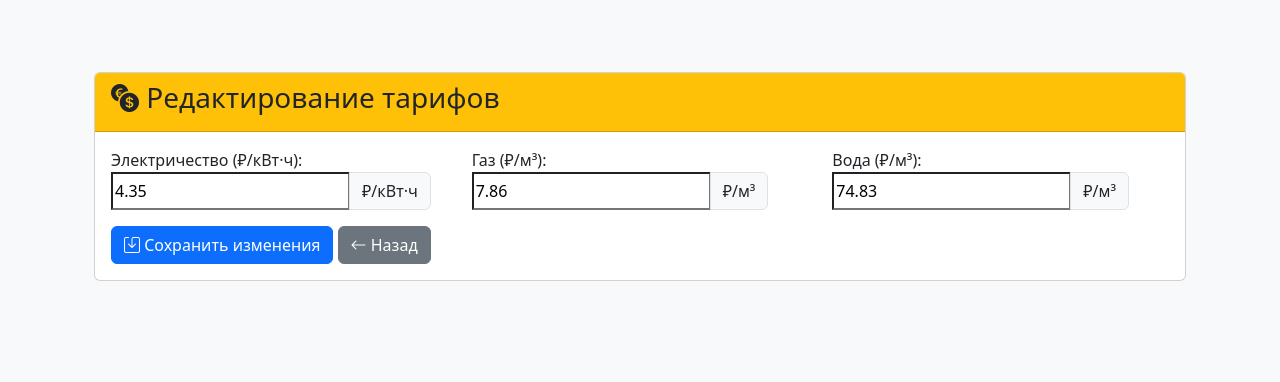
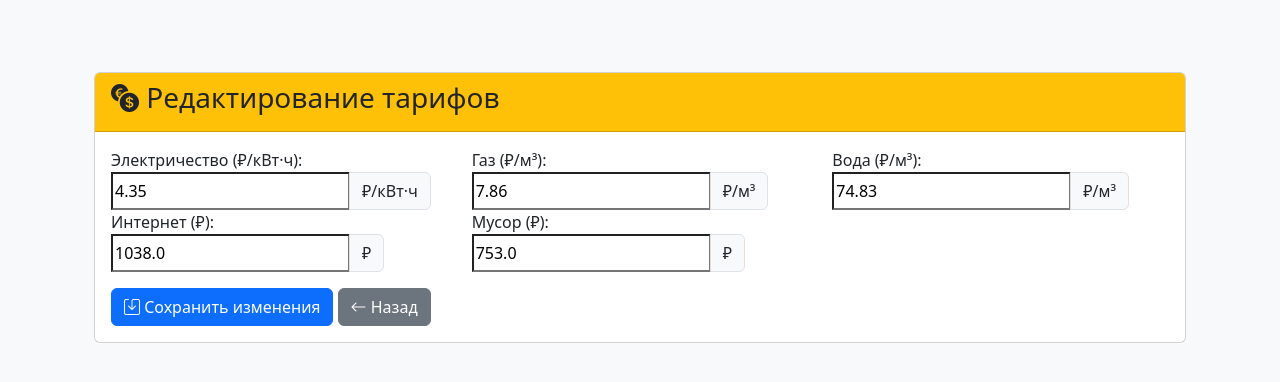
Before and after one commit to runo4938/ProjDjango, a Django app: page /edit-tariffs/ in a window 1280 px wide. Shown: the top 382 px of the page. Run offline with Django 5.2, Linux system fonts and the light colour scheme; some libraries are stand-ins or nearby versions.

Commit message:
04.05.2025

```diff
--- a/utility_billing/billing/forms.py
+++ b/utility_billing/billing/forms.py
@@ -20,7 +20,9 @@ class UtilityForm(forms.ModelForm):
             return {
                 'electricity': float(root.find('electricity').text),
                 'gas': float(root.find('gas').text),
-                'water': float(root.find('water').text)
+                'water': float(root.find('water').text),
+                'internet': float(root.find('internet').text),
+                'musor': float(root.find('musor').text)
             }
         except (FileNotFoundError, AttributeError, ValueError) as e:
             # Значения по умолчанию при ошибке
@@ -78,6 +80,8 @@ class UtilityForm(forms.ModelForm):
             'electricity': float(root.find('electricity').text),
             'gas': float(root.find('gas').text),
             'water': float(root.find('water').text),
+            'internet': float(root.find('internet').text),
+            'musor': float(root.find('musor').text)
         }
 
         # Получение последней записи для расчета разницы
@@ -115,12 +119,24 @@ class TariffEditForm(forms.Form):
         min_value=0,
         widget=forms.NumberInput(attrs={'step': '0.01'}))
 
+    internet = forms.FloatField(
+        label="Интернет (₽)",
+        min_value=0,
+        widget=forms.NumberInput(attrs={'step': '1.0'}))
+
+    musor = forms.FloatField(
+        label="Мусор (₽)",
+        min_value=0,
+        widget=forms.NumberInput(attrs={'step': '0.01'}))
+
     def __init__(self, *args, **kwargs):
         super().__init__(*args, **kwargs)
         # Загружаем текущие значения при инициализации формы
         self.fields['electricity'].initial = self._get_current_rate('electricity')
         self.fields['gas'].initial = self._get_current_rate('gas')
         self.fields['water'].initial = self._get_current_rate('water')
+        self.fields['internet'].initial = self._get_current_rate('internet')
+        self.fields['musor'].initial = self._get_current_rate('musor')
 
     def _get_current_rate(self, utility_type):
         """Получает текущий тариф из XML"""
@@ -135,6 +151,8 @@ class TariffEditForm(forms.Form):
         root.find('electricity').text = str(self.cleaned_data['electricity'])
         root.find('gas').text = str(self.cleaned_data['gas'])
         root.find('water').text = str(self.cleaned_data['water'])
+        root.find('internet').text = str(self.cleaned_data['internet'])
+        root.find('musor').text = str(self.cleaned_data['musor'])
 
         tree.write(
             os.path.join(settings.BASE_DIR, 'tariffs.xml'),
--- a/utility_billing/billing/templates/billing/edit_tariffs.html
+++ b/utility_billing/billing/templates/billing/edit_tariffs.html
@@ -32,6 +32,20 @@
                             <span class="input-group-text">₽/м³</span>
                         </div>
                     </div>
+                    <div class="col-md-4">
+                        {{ form.internet.label_tag }}
+                        <div class="input-group">
+                            {{ form.internet }}
+                            <span class="input-group-text">₽</span>
+                        </div>
+                    </div>
+                    <div class="col-md-4">
+                        {{ form.musor.label_tag }}
+                        <div class="input-group">
+                            {{ form.musor }}
+                            <span class="input-group-text">₽</span>
+                        </div>
+                    </div>
                 </div>
 
                 <button type="submit" class="btn btn-primary">
--- a/utility_billing/billing/views.py
+++ b/utility_billing/billing/views.py
@@ -24,11 +24,30 @@ def utility_form(request):
     # Передаем текущую дату в шаблон
     current_date = now().date()  # Текущая дата без времени
     tariffs = form.tariffs
+
+    # Получаем фиксированные платежи
+    from xml.etree import ElementTree as ET
+    try:
+        tree = ET.parse('tariffs.xml')
+        internet_price = float(tree.find('internet').text)
+        musor_price = float(tree.find('musor').text)
+    except (FileNotFoundError, AttributeError):
+        internet_price = 500.00
+        musor_price = 300.00
+
+
+
     return render(request, 'billing/form.html', {
         'form': form,
         'records': records,
         'current_date': current_date,  # Передаем текущую дату
         'tariffs':tariffs,
+
+        'internet_price': internet_price,
+        'musor_price': musor_price,
+        'total_fixed_costs': internet_price + musor_price
+
+
     })
 
 def edit_tariffs(request):
--- a/utility_billing/tariffs.xml
+++ b/utility_billing/tariffs.xml
@@ -3,4 +3,6 @@
     <electricity>4.35</electricity>
     <gas>7.86</gas>
     <water>74.83</water>
+    <internet>1038.0</internet>
+    <musor>753.0</musor>
 </tariffs>
```
Also changed, not shown: utility_billing/billing/templates/billing/form.html (+13 -1 lines), utility_billing/db.sqlite3.
